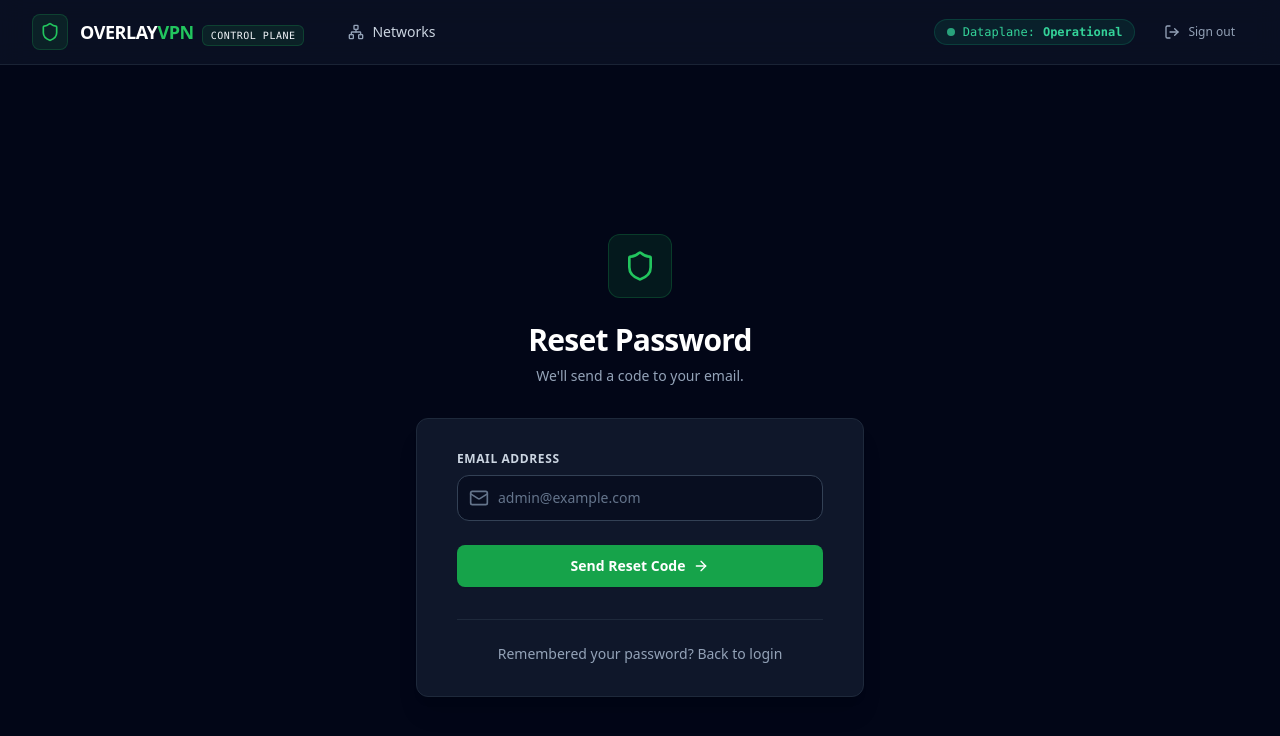
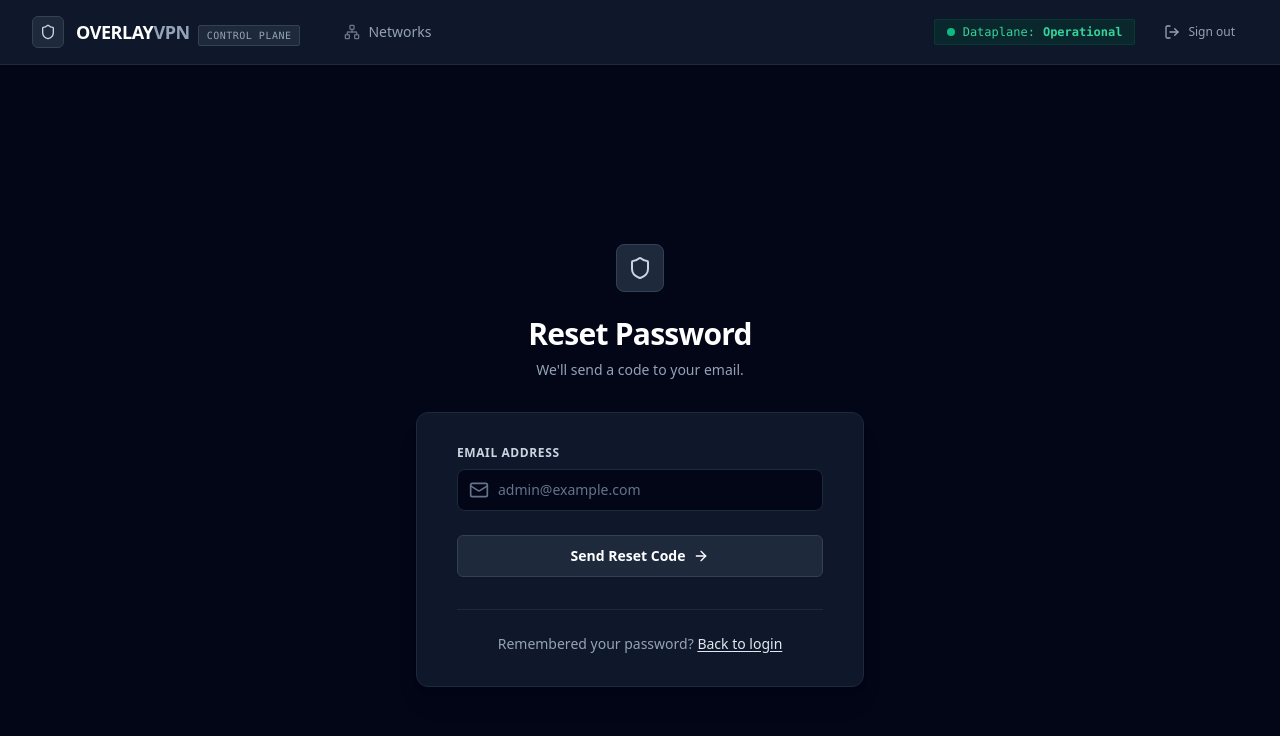
Before and after one commit to Huzaimzaoraiz/VPN, a React (Vite) app in the folder frontend/: page /forgot-password in a window 1280 px wide. Shown: the top 736 px of the page. Built offline with nearby package versions, Linux system fonts and the light colour scheme; no server answers; sample sign-in values are in the browser's storage.

Commit message:
refactor: replace custom brand theme classes with standard slate styling

```diff
--- a/frontend/src/App.tsx
+++ b/frontend/src/App.tsx
@@ -18,7 +18,7 @@
 
 export function App() {
   return (
-    <div className="min-h-screen bg-slate-950 flex flex-col selection:bg-brand-500 selection:text-black">
+    <div className="min-h-screen bg-slate-950 flex flex-col text-slate-300">
       <Navbar />
       <main className="flex-1">
         <Routes>
--- a/frontend/src/components/Navbar.tsx
+++ b/frontend/src/components/Navbar.tsx
@@ -22,19 +22,19 @@
   }
 
   return (
-    <nav className="border-b border-slate-800/80 bg-slate-900/60 backdrop-blur-md sticky top-0 z-40">
+    <nav className="border-b border-slate-800 bg-slate-900 sticky top-0 z-40">
       <div className="max-w-7xl mx-auto px-4 sm:px-6 lg:px-8">
         <div className="flex items-center justify-between h-16">
           <div className="flex items-center space-x-8">
             <Link to="/" className="flex items-center space-x-3 group">
-              <div className="w-9 h-9 rounded-lg bg-brand-500/10 border border-brand-500/20 flex items-center justify-center">
-                <Shield className="w-5 h-5 text-brand-500" />
+              <div className="w-8 h-8 rounded-md bg-slate-800 border border-slate-700 flex items-center justify-center">
+                <Shield className="w-4 h-4 text-slate-300" />
               </div>
               <div>
-                <span className="font-extrabold text-lg tracking-tight text-white">
-                  OVERLAY<span className="text-brand-500">VPN</span>
+                <span className="font-bold text-lg tracking-tight text-white">
+                  OVERLAY<span className="text-slate-400">VPN</span>
                 </span>
-                <span className="hidden sm:inline-block ml-2 px-2 py-0.5 text-[10px] uppercase font-mono tracking-wider bg-brand-500/10 text-brand-400 border border-brand-500/20 rounded-md">
+                <span className="hidden sm:inline-block ml-2 px-2 py-0.5 text-[10px] uppercase font-mono tracking-wider bg-slate-800 text-slate-400 border border-slate-700 rounded-sm">
                   Control Plane
                 </span>
               </div>
@@ -44,17 +44,17 @@
               <div className="hidden md:flex items-center space-x-1">
                 <Link
                   to="/"
-                  className="flex items-center space-x-2 px-3 py-2 rounded-lg text-sm font-medium text-slate-300 hover:text-white hover:bg-slate-800/60 transition-colors"
+                  className="flex items-center space-x-2 px-3 py-2 rounded-md text-sm font-medium text-slate-400 hover:text-white hover:bg-slate-800 transition-colors"
                 >
-                  <Network className="w-4 h-4 text-slate-400" />
+                  <Network className="w-4 h-4 text-slate-500" />
                   <span>Networks</span>
                 </Link>
                 {isAdmin && (
                   <Link
                     to="/gateways"
-                    className="flex items-center space-x-2 px-3 py-2 rounded-lg text-sm font-medium text-slate-300 hover:text-white hover:bg-slate-800/60 transition-colors"
+                    className="flex items-center space-x-2 px-3 py-2 rounded-md text-sm font-medium text-slate-400 hover:text-white hover:bg-slate-800 transition-colors"
                   >
-                    <Server className="w-4 h-4 text-slate-400" />
+                    <Server className="w-4 h-4 text-slate-500" />
                     <span>Gateways</span>
                   </Link>
                 )}
@@ -63,8 +63,8 @@
           </div>
 
           <div className="flex items-center space-x-4">
-            <div className="flex items-center space-x-2 px-3 py-1 rounded-full bg-emerald-500/10 border border-emerald-500/20 text-emerald-400 text-xs font-mono">
-              <span className="w-2 h-2 rounded-full bg-emerald-400 animate-pulse"></span>
+            <div className="flex items-center space-x-2 px-3 py-1 rounded-sm bg-emerald-900/30 border border-emerald-900/50 text-emerald-400 text-xs font-mono">
+              <span className="w-2 h-2 rounded-full bg-emerald-500"></span>
               <span className="hidden sm:inline">Dataplane:</span>
               <span className="font-bold">Operational</span>
             </div>
@@ -72,7 +72,7 @@
             {token && (
               <button
                 onClick={handleLogout}
-                className="flex items-center space-x-2 p-2 sm:px-3 sm:py-1.5 rounded-lg text-slate-400 hover:text-rose-400 hover:bg-rose-500/10 border border-transparent hover:border-rose-500/20 transition-all text-xs font-medium"
+                className="flex items-center space-x-2 p-2 sm:px-3 sm:py-1.5 rounded-md text-slate-400 hover:text-rose-400 hover:bg-rose-950 border border-transparent hover:border-rose-900 transition-all text-xs font-medium"
                 title="Logout"
               >
                 <LogOut className="w-4 h-4" />
--- a/frontend/src/index.css
+++ b/frontend/src/index.css
@@ -4,29 +4,26 @@
 
 @layer base {
   body {
-    @apply bg-slate-950 text-slate-100 min-h-screen;
-    font-family: 'Plus Jakarta Sans', system-ui, -apple-system, sans-serif;
+    @apply bg-slate-950 text-slate-300 min-h-screen selection:bg-slate-800 selection:text-white;
+    font-family: -apple-system, BlinkMacSystemFont, "Segoe UI", Helvetica, "Apple Color Emoji", Arial, sans-serif, "Segoe UI Emoji", "Segoe UI Symbol";
   }
   code, pre {
-    font-family: 'JetBrains Mono', monospace;
+    font-family: "SFMono-Regular", Consolas, "Liberation Mono", Menlo, Courier, monospace;
   }
 }
 
-/* Custom Glassmorphism */
+/* Custom Minimalist Panel */
 .glass-panel {
-  background: rgba(15, 23, 42, 0.75);
-  backdrop-filter: blur(12px);
-  -webkit-backdrop-filter: blur(12px);
-  border: 1px solid rgba(255, 255, 255, 0.08);
+  background: #0f172a; /* slate-900 */
+  border: 1px solid #1e293b; /* slate-800 */
 }
 
 .glass-panel-hover {
-  transition: all 0.2s cubic-bezier(0.4, 0, 0.2, 1);
+  transition: all 0.2s ease;
 }
 .glass-panel-hover:hover {
-  background: rgba(30, 41, 59, 0.85);
-  border-color: rgba(34, 197, 94, 0.3);
-  box-shadow: 0 8px 32px 0 rgba(34, 197, 94, 0.05);
+  background: #1e293b; /* slate-800 */
+  border-color: #334155; /* slate-700 */
 }
 
 /* Custom scrollbars */
@@ -35,12 +32,12 @@
   height: 6px;
 }
 ::-webkit-scrollbar-track {
-  background: rgba(15, 23, 42, 0.5);
+  background: transparent;
 }
 ::-webkit-scrollbar-thumb {
-  background: rgba(255, 255, 255, 0.15);
+  background: #334155;
   border-radius: 9999px;
 }
 ::-webkit-scrollbar-thumb:hover {
-  background: rgba(34, 197, 94, 0.4);
+  background: #475569;
 }
--- a/frontend/src/pages/ForgotPassword.tsx
+++ b/frontend/src/pages/ForgotPassword.tsx
@@ -46,8 +46,8 @@
 
       <div className="sm:mx-auto sm:w-full sm:max-w-md relative z-10">
         <div className="flex justify-center">
-          <div className="w-16 h-16 rounded-xl bg-brand-500/10 border border-brand-500/20 flex items-center justify-center">
-            <Shield className="w-8 h-8 text-brand-500" />
+          <div className="w-12 h-12 rounded-lg bg-slate-800 border border-slate-700 flex items-center justify-center">
+            <Shield className="w-6 h-6 text-slate-300" />
           </div>
         </div>
         <h2 className="mt-6 text-center text-3xl font-extrabold text-white tracking-tight">
@@ -83,7 +83,7 @@
                     required
                     value={email}
                     onChange={(e) => setEmail(e.target.value)}
-                    className="appearance-none block w-full pl-10 pr-3 py-3 border border-slate-700 rounded-xl bg-slate-950/50 text-white placeholder-slate-500 focus:outline-none focus:ring-2 focus:ring-brand-500 focus:border-transparent transition-all sm:text-sm"
+                    className="appearance-none block w-full pl-10 pr-3 py-2.5 border border-slate-800 rounded-lg bg-slate-950 text-white placeholder-slate-500 focus:outline-none focus:ring-1 focus:ring-slate-500 focus:bg-slate-900 transition-all sm:text-sm"
                     placeholder="admin@example.com"
                   />
                 </div>
@@ -92,7 +92,7 @@
               <button
                 type="submit"
                 disabled={loading}
-                className="group w-full flex justify-center items-center py-2.5 px-4 border border-transparent rounded-lg shadow-sm text-sm font-bold text-white bg-brand-600 hover:bg-brand-500 focus:outline-none focus:ring-2 focus:ring-offset-2 focus:ring-brand-500 focus:ring-offset-slate-900 disabled:opacity-50 disabled:cursor-not-allowed transition-colors duration-200"
+                className="group w-full flex justify-center items-center py-2.5 px-4 border border-slate-700 rounded-md shadow-sm text-sm font-bold text-white bg-slate-800 hover:bg-slate-700 focus:outline-none focus:ring-2 focus:ring-offset-2 focus:ring-slate-500 focus:ring-offset-slate-900 disabled:opacity-50 disabled:cursor-not-allowed transition-colors duration-200"
               >
                 {loading ? (
                   <Loader2 className="w-5 h-5 animate-spin" />
@@ -120,7 +120,7 @@
                     maxLength={6}
                     value={otp}
                     onChange={(e) => setOtp(e.target.value.replace(/\D/g, ''))}
-                    className="appearance-none block w-full pl-10 pr-3 py-3 border border-slate-700 rounded-xl bg-slate-950/50 text-white placeholder-slate-500 focus:outline-none focus:ring-2 focus:ring-brand-500 focus:border-transparent transition-all sm:text-sm text-center tracking-[0.5em] font-mono text-lg"
+                    className="appearance-none block w-full pl-10 pr-3 py-2.5 border border-slate-800 rounded-lg bg-slate-950 text-white placeholder-slate-500 focus:outline-none focus:ring-1 focus:ring-slate-500 focus:bg-slate-900 transition-all sm:text-sm text-center tracking-[0.5em] font-mono text-lg"
                     placeholder="123456"
                   />
                 </div>
@@ -140,7 +140,7 @@
                     minLength={8}
                     value={newPassword}
                     onChange={(e) => setNewPassword(e.target.value)}
-                    className="appearance-none block w-full pl-10 pr-3 py-3 border border-slate-700 rounded-xl bg-slate-950/50 text-white placeholder-slate-500 focus:outline-none focus:ring-2 focus:ring-brand-500 focus:border-transparent transition-all sm:text-sm"
+                    className="appearance-none block w-full pl-10 pr-3 py-2.5 border border-slate-800 rounded-lg bg-slate-950 text-white placeholder-slate-500 focus:outline-none focus:ring-1 focus:ring-slate-500 focus:bg-slate-900 transition-all sm:text-sm"
                     placeholder="••••••••"
                   />
                 </div>
@@ -149,7 +149,7 @@
               <button
                 type="submit"
                 disabled={loading || otp.length !== 6 || newPassword.length < 8}
-                className="w-full flex justify-center items-center py-2.5 px-4 border border-transparent rounded-lg shadow-sm text-sm font-bold text-white bg-brand-600 hover:bg-brand-500 focus:outline-none focus:ring-2 focus:ring-offset-2 focus:ring-brand-500 focus:ring-offset-slate-900 disabled:opacity-50 disabled:cursor-not-allowed transition-colors"
+                className="w-full flex justify-center items-center py-2.5 px-4 border border-slate-700 rounded-md shadow-sm text-sm font-bold text-white bg-slate-800 hover:bg-slate-700 focus:outline-none focus:ring-2 focus:ring-offset-2 focus:ring-slate-500 focus:ring-offset-slate-900 disabled:opacity-50 disabled:cursor-not-allowed transition-colors"
               >
                 {loading ? <Loader2 className="w-5 h-5 animate-spin" /> : 'Set New Password'}
               </button>
@@ -159,7 +159,7 @@
           <div className="mt-8 text-center border-t border-slate-800 pt-6">
             <p className="text-sm text-slate-400">
               Remembered your password?{' '}
-              <Link to="/login" className="font-medium text-brand-400 hover:text-brand-300 transition-colors">
+              <Link to="/login" className="font-medium text-slate-200 hover:text-white underline underline-offset-2 transition-colors">
                 Back to login
               </Link>
             </p>
```
Also changed, not shown: frontend/src/pages/Login.tsx (+6 -6 lines), frontend/src/pages/Register.tsx (+9 -9 lines).
